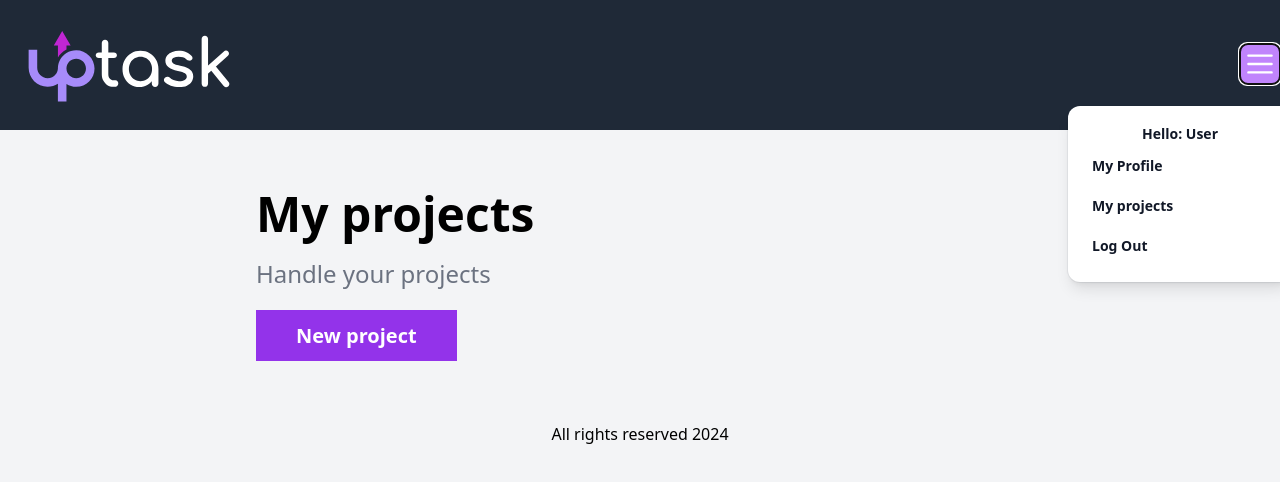
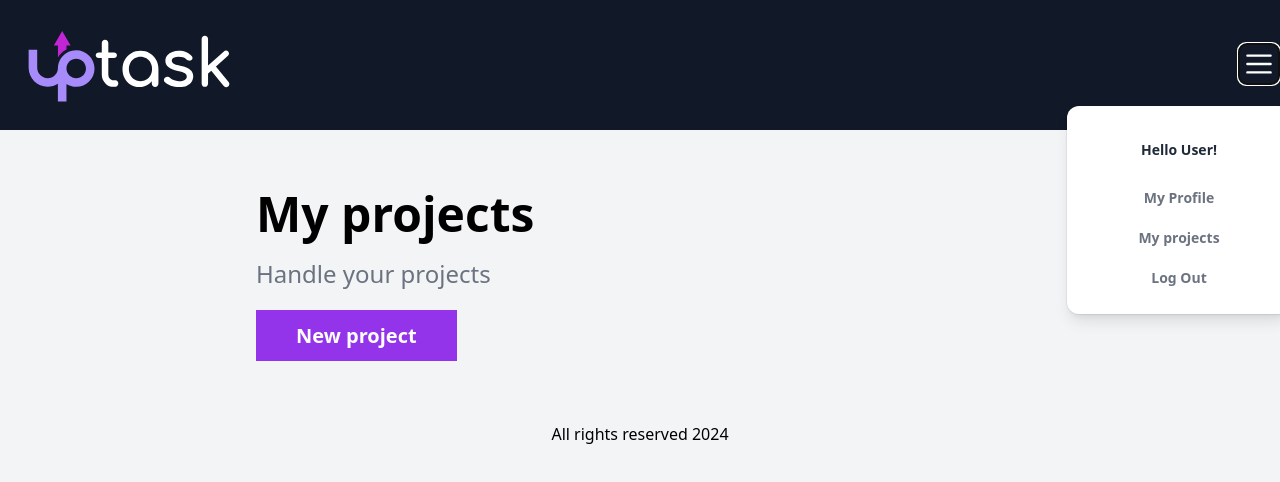
Before and after one commit to javiercodesx/handleTask_client, a React (Vite) app: page / in a window 1280 px wide. Both pictures are taken after a click on the button 1260 px from the left and 63 px from the top of the page. Shown: the top 482 px of the page. Built offline with nearby package versions, Linux system fonts and the light colour scheme; no server answers.

Commit message:
add NavMenu styles

```diff
--- a/src/components/NavMenu.tsx
+++ b/src/components/NavMenu.tsx
@@ -7,7 +7,7 @@ export default function NavMenu() {
 
   return (
     <Popover className="relative">
-      <PopoverButton className="inline-flex items-center gap-x-1 text-sm font-semibold leading-6 p-1 rounded-lg bg-purple-400">
+      <PopoverButton className="inline-flex items-center gap-x-1 text-sm font-semibold leading-6 p-1 rounded-lg bg-gray-900 border border-gray-400">
         <Bars3Icon className='w-8 h-8 text-white ' />
       </PopoverButton>
 
@@ -22,17 +22,17 @@ export default function NavMenu() {
       >
         <PopoverPanel className="absolute left-1/2 z-10 mt-5 flex w-screen lg:max-w-min -translate-x-1/2 lg:-translate-x-48">
           <div className="w-full lg:w-56 shrink rounded-xl bg-white p-4 text-sm font-semibold leading-6 text-gray-900 shadow-lg ring-1 ring-gray-900/5">
-            <p className='text-center'>Hello: User</p>
+            <p className='text-center text-gray-800 my-4'>Hello User!</p>
             <Link
               to='/profile'
-              className='block p-2 hover:text-purple-950'
+              className='block text-center text-gray-500 p-2 hover:text-gray-950'
             >My Profile</Link>
             <Link
               to='/'
-              className='block p-2 hover:text-purple-950'
+              className='block text-center text-gray-500 p-2 hover:text-gray-950'
             >My projects</Link>
             <button
-              className='block p-2 hover:text-purple-950'
+              className='block mx-auto text-gray-500 p-2 hover:text-red-600'
               type='button'
               onClick={() => { }}
             >
--- a/src/layouts/AppLayout.tsx
+++ b/src/layouts/AppLayout.tsx
@@ -7,7 +7,7 @@ import NavMenu from "@/components/NavMenu"
 export default function AppLayout() {
   return (
     <>
-        <header className="bg-gray-800 py-5">
+        <header className="bg-gray-900 py-5">
             <div className="max-w-screen-2xl mx-auto flex flex-col lg:flex-row justify-between items-center">
               <div className="w-64">
                 <Logo/>
```
